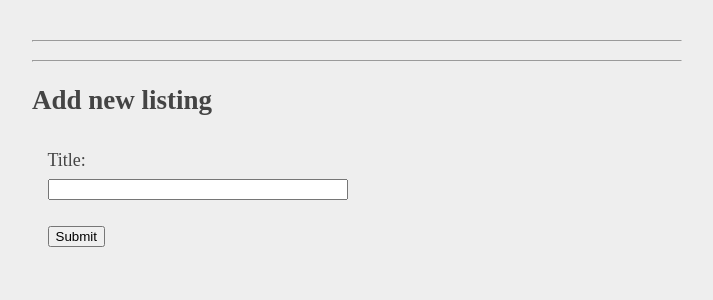
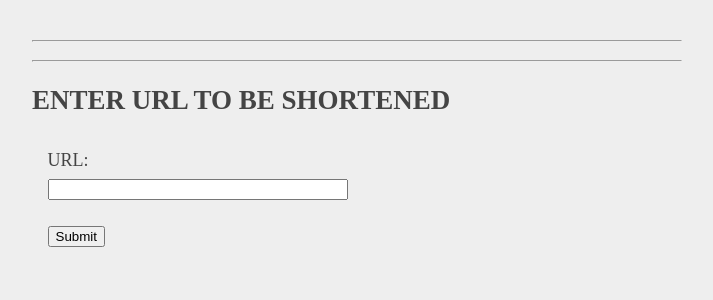
Before and after one commit to TaroSchenker/shorten-my-url, a Flask app: page / in a window 1280 px wide. Shown: the top 300 px of the page, without its empty margins (283-996 px from the left). Run offline with Flask 2, Linux system fonts and the light colour scheme; data that the repository does not hold is empty.

Commit message:
completed

```diff
--- a/listings/routes/main.py
+++ b/listings/routes/main.py
@@ -18,7 +18,8 @@ def index():
         url = request.form["url"]
         long_url = Url_input.query.filter_by(url=url).first()
         if long_url:
-            return webbrowser.open_new_tab(f"http://www.{long_url.url}")
+            webbrowser.open(f"http://www.{long_url.url}")
+            return render_template("index.html", listings=listings)
         else:
             shorten_url = shortuuid.ShortUUID().random(length=5)
             print(shorten_url)
@@ -41,8 +42,12 @@ def index():
 def catch_all(path):
     print(path)
     found_url =  Url_input.query.filter_by(shorten_url=path).first()
-    print('catchall',found_url)
-    long_url = found_url.url
-    print('longerurl',long_url)
-    # return 'You want path: %s' % long_url
-    return webbrowser.open_new_tab(f"http://www.{long_url}")
+    if found_url:
+        print('catchall',found_url)
+        long_url = found_url.url
+        print('longerurl',long_url)
+        # return 'You want path: %s' % long_url
+        webbrowser.open(f"http://www.{long_url}")
+        return render_template("index.html")
+    else:
+        return render_template("index.html")
--- a/listings/templates/index.html
+++ b/listings/templates/index.html
@@ -17,10 +17,10 @@
         {% endfor %}
     </ul>
     <hr />
-    <h2>Add new listing</h2>
+    <h2>ENTER URL TO BE SHORTENED</h2>
     <form method="POST">
         <fieldset>
-            <label for="url-input">Title: </label>
+            <label for="url-input">URL: </label>
             <input type="text" id="url-input" name="url" required />
         </fieldset>
         <!-- <fieldset>
--- a/listings/templates/url.html
+++ b/listings/templates/url.html
@@ -10,7 +10,7 @@
                 Enter your url
                 <h2>{{ listing.url }}</h3>
                 <h2>{{listing.shorten_url}}</h2>
-                    <a href={{listing.shorten_url}} target=“_blank” rel=“noopener”>Link Text</a>
+                    <a href={{listing.shorten_url}}>Link Text</a>
             </li>
     </ul>
     <hr />
```
